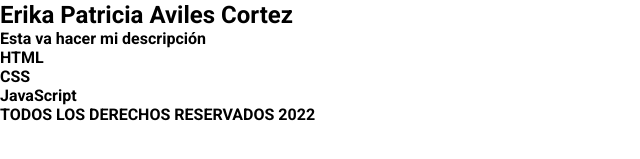
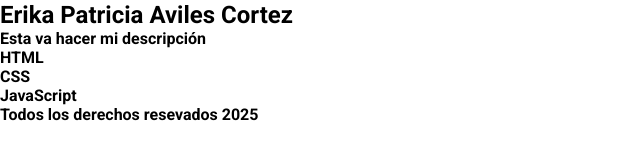
Before and after one commit to Erik-Aviles/Practica, a plain HTML site: page index.html in a window 1280 px wide. Shown: the part 279-438 px from the top of the page, without its empty margins (0-640 px from the left). Drawn offline with Linux system fonts and the light colour scheme.

Commit message:
cambio 2025

```diff
--- a/index.html
+++ b/index.html
@@ -43,7 +43,7 @@
         </ul>
     </main>
     <footer>
-        <p>TODOS LOS DERECHOS RESERVADOS  2022</p>
+        <p>Todos los derechos resevados 2025</p>
     </footer>
 
 </body>
```
